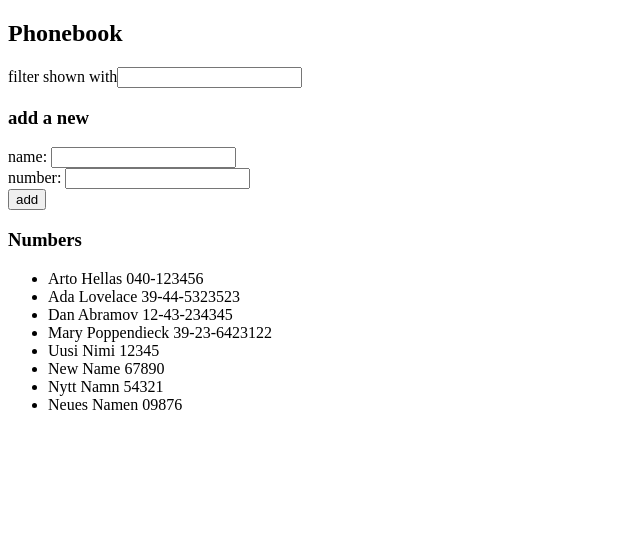
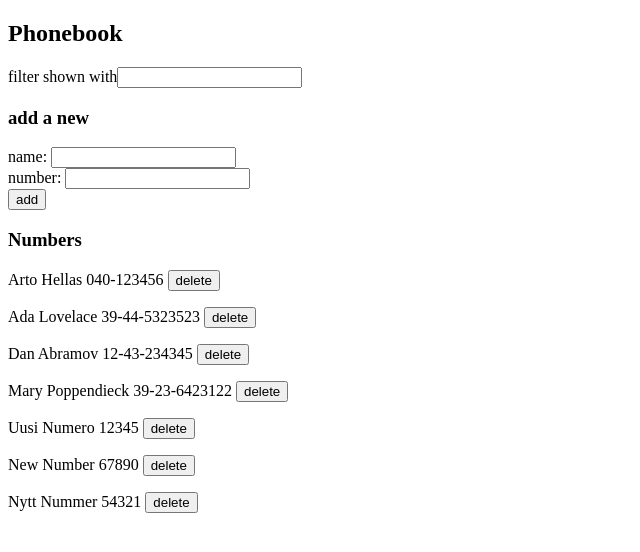
Before and after one commit to kllelndhlm/FullStackOpen, a React (Vite) app in the folder 2/puhelinluettelo/: page / in a window 1280 px wide. Shown: the top 552 px of the page, without its empty margins (0-640 px from the left). Built offline with nearby package versions, Linux system fonts and the light colour scheme; data requests are answered from the project's data file.

Commit message:
Part 2 Exercise 14

```diff
--- a/2/puhelinluettelo/db.json
+++ b/2/puhelinluettelo/db.json
@@ -21,24 +21,19 @@
       "id": 4
     },
     {
-      "name": "Uusi Nimi",
+      "name": "Uusi Numero",
       "number": "12345",
       "id": 5
     },
     {
-      "name": "New Name",
+      "name": "New Number",
       "number": "67890",
       "id": 6
     },
     {
-      "name": "Nytt Namn",
+      "name": "Nytt Nummer",
       "number": "54321",
       "id": 7
-    },
-    {
-      "name": "Neues Namen",
-      "number": "09876",
-      "id": 8
     }
   ]
 }
--- a/2/puhelinluettelo/src/App.jsx
+++ b/2/puhelinluettelo/src/App.jsx
@@ -1,18 +1,11 @@
 import personService from './services/persons.js'
 import { useState, useEffect } from 'react'
-import axios from 'axios'
-const baseUrl = 'http://localhost:3001/persons'
 
-const Names = (props) => {
-  const filteredNames = props.persons.filter(name => name.name.toLowerCase().includes(props.newFilter.toLowerCase()) === true)
+const Names = ({ person, removeNumber }) => {
   return (
-    <ul>
-    {filteredNames.map(name =>
-      <li key={name.id}>
-      {name.name} {name.number}
-    </li>
-    )}
-  </ul>
+    <p>
+      {person.name} {person.number} <button onClick={removeNumber}>delete</button>
+    </p>
   )
 }
 
@@ -50,7 +43,6 @@ const App = () => {
   const [persons, setPersons] = useState([])
   const [newName, setNewName] = useState('')
   const [newNumber, setNewNumber] = useState('')
-  const [showAll, setShowAll] = useState(true)
   const [newFilter, setNewFilter] = useState('')
 
   useEffect(() => {
@@ -61,6 +53,23 @@ const App = () => {
       })
   }, [])
 
+  const removeById = id => {
+    const toBeRemoved = filteredPersons.find(name => name.id === id)
+    const deleteThis = { ...toBeRemoved}
+
+    if (window.confirm(`Delete ${deleteThis.name}?`)) {
+      personService
+        .remove(id)
+        }
+    personService
+      .getAll()
+      .then(initialPersons => {
+        setPersons(initialPersons)
+        setNewName('')
+        setNewNumber('')
+      }
+    )
+  }
 
   const addName = (event) => {
     event.preventDefault()
@@ -82,8 +91,6 @@ const App = () => {
         setNewNumber('')
       })
   }
-  console.log({persons})
-
 
   const handleNameChange = (event) => {
     setNewName(event.target.value)
@@ -95,23 +102,24 @@ const App = () => {
 
   const handleFilterChange = (event) => {
     setNewFilter(event.target.value)
-    setShowAll(!showAll)
   }
+  const filteredPersons = newFilter
+    ? persons.filter(name => name.name.toLowerCase().includes(newFilter.toLowerCase()) === true)
+    : persons
 
-  const addFilter = (event) => {
-    event.preventDefault()
-  }
 
   return (
     <div>
     <h2>Phonebook</h2>
-    <Filter addFilter={addFilter} newFilter={newFilter} handleFilterChange={handleFilterChange}/>
+    <Filter handleFilterChange={handleFilterChange}/>
     <h3>add a new</h3>
     <AddForm addName={addName} newName={newName} handleNameChange={handleNameChange} newNumber={newNumber} handleNumberChange={handleNumberChange}/>
     <h3>Numbers</h3>
-    <Names persons={persons} newFilter={newFilter}/>
-  </div>
+
+    {filteredPersons.map(name =>
+      <Names key={name.id} person={name} removeNumber={() => removeById(name.id)} />)}
+    </div>
   )
+
 }
-
 export default App
--- a/2/puhelinluettelo/src/services/persons.js
+++ b/2/puhelinluettelo/src/services/persons.js
@@ -11,4 +11,9 @@ const create = newObject => {
   return request.then(response => response.data)
 }
 
-export default { getAll, create }
+const remove = id => {
+  const request = axios.delete(`${baseUrl}/${id}`)
+  return request.then(response => response.data)
+}
+
+export default { getAll, create, remove }
```
